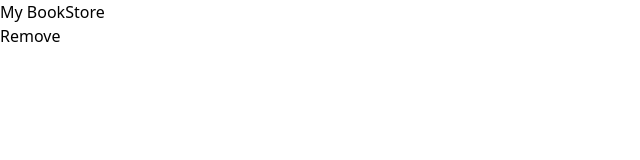
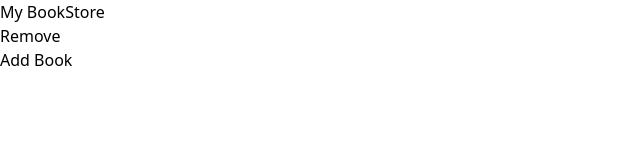
Before and after one commit to Lanr3waju/my-bookstore, a React (Vite) app: page / in a window 1280 px wide. Shown: the top 160 px of the page, without its empty margins (0-640 px from the left). Built offline with nearby package versions, Linux system fonts and the light colour scheme.

Commit message:
Create Categories component

```diff
--- a/src/components/Books.jsx
+++ b/src/components/Books.jsx
@@ -1,13 +1,17 @@
+import AddBook from "./AddBook";
 import Book from "./Book";
 
 function Books() {
     return (
+        <>
             <ul>
                 <li>
                     <Book />
                     <button type="button">Remove</button>
                 </li>
             </ul>
+            <AddBook />
+        </>
     )
 }
 
--- /dev/null
+++ b/src/components/Categories.jsx
@@ -0,0 +1,9 @@
+function Categories() {
+    return (
+        <>
+            <button type="button">Show Status</button>
+        </>
+    )
+}
+
+export default Categories;
```
Lines whose indentation alone changed are shown as unchanged.
